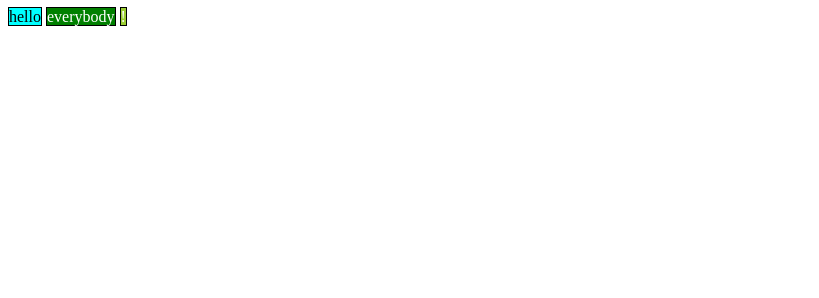
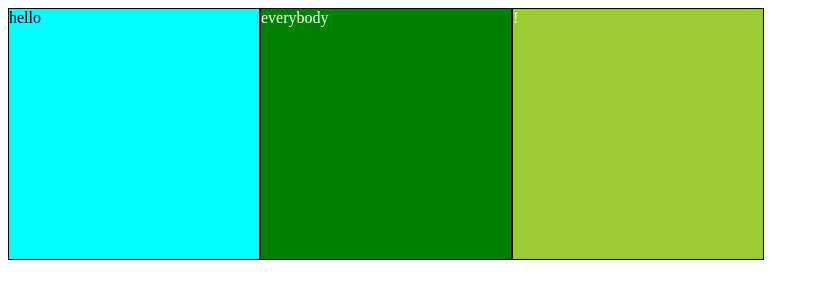
Before and after one commit to azocher/inclass-html-css, a plain HTML site: page index.html in a window 1280 px wide. Shown: the whole page, without its empty margins (0-819 px from the left). Drawn offline with Linux system fonts and the light colour scheme.

Commit message:
added flexbox

```diff
--- a/index.html
+++ b/index.html
@@ -5,8 +5,10 @@
         <link type="text/css" rel="stylesheet" href="./style.css" />
     </head>
     <body>
-        <div class="height">hello</div>
-        <div class="height fontColors" id="green">everybody</div>
-        <div class="height fontColors" id="yellowGreen">!</div>
+        <div id="parent">
+            <div class="height">hello</div>
+            <div class="height fontColors" id="green">everybody</div>
+            <div class="height fontColors" id="yellowGreen">!</div>
+        </div>
     </body>
 </html>
--- a/style.css
+++ b/style.css
@@ -1,12 +1,12 @@
-div {
-    background-color: aqua;
-    border: 1px solid black;
-    width: 250px;
-    display: inline;
+#parent {
+    display: flex;
 }
 
 .height {
     height: 250px;
+    background-color: aqua;
+    border: 1px solid black;
+    width: 250px;
 }
 
 .fontColors {
```
